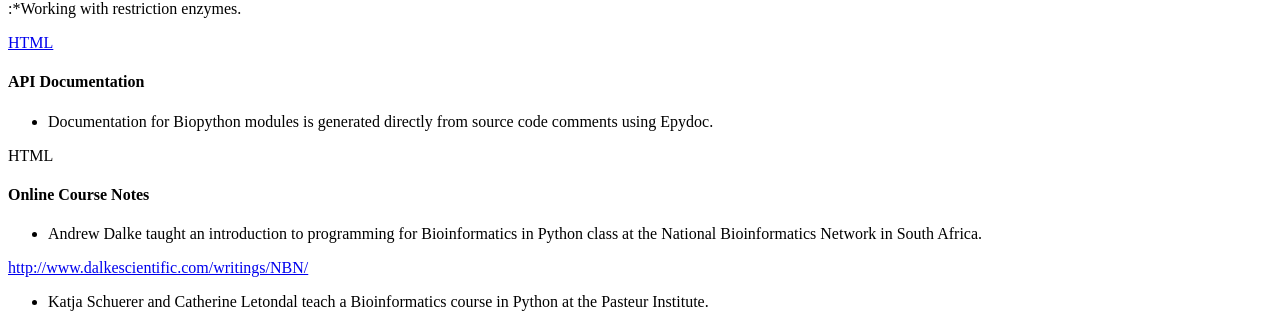
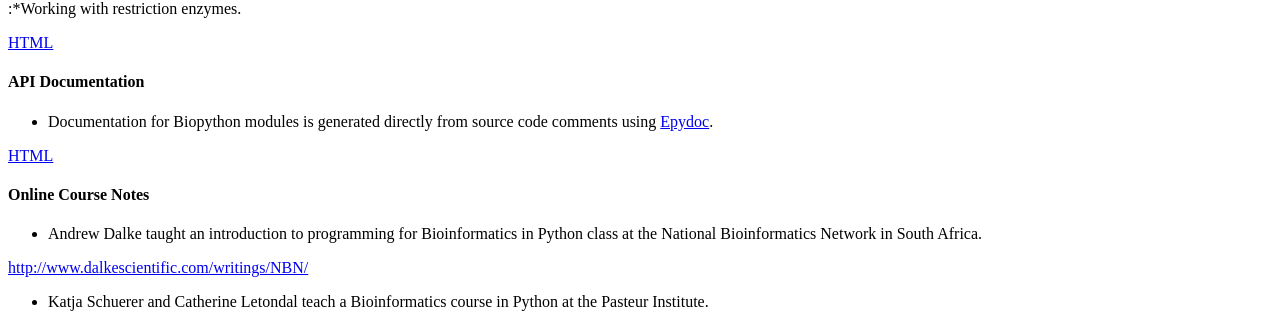
Before and after one commit to biopython/biopython.github.io, a Jekyll site: the page built from wiki/Documentation.md, in a window 1280 px wide. Shown: the part 715-1028 px from the top of the page. Built offline with Jekyll 4.4.1, drawn with Linux system fonts in a browser that asks for light colours; part of the change alters nothing that is shown.

```diff
--- a/wiki/Documentation.md
+++ b/wiki/Documentation.md
@@ -67,10 +67,10 @@ layout: wiki
 #### API Documentation
 
 -   Documentation for Biopython modules is generated directly from
-    source code comments using Epydoc.
+    source code comments using [Epydoc](http://epydoc.sourceforge.net/).
 
 
-HTML
+[HTML](http://biopython.open-bio.org/static/DIST/docs/api/public/trees.html)
 
 #### Online Course Notes
 
```
Also changed, not shown: 1 other file.
